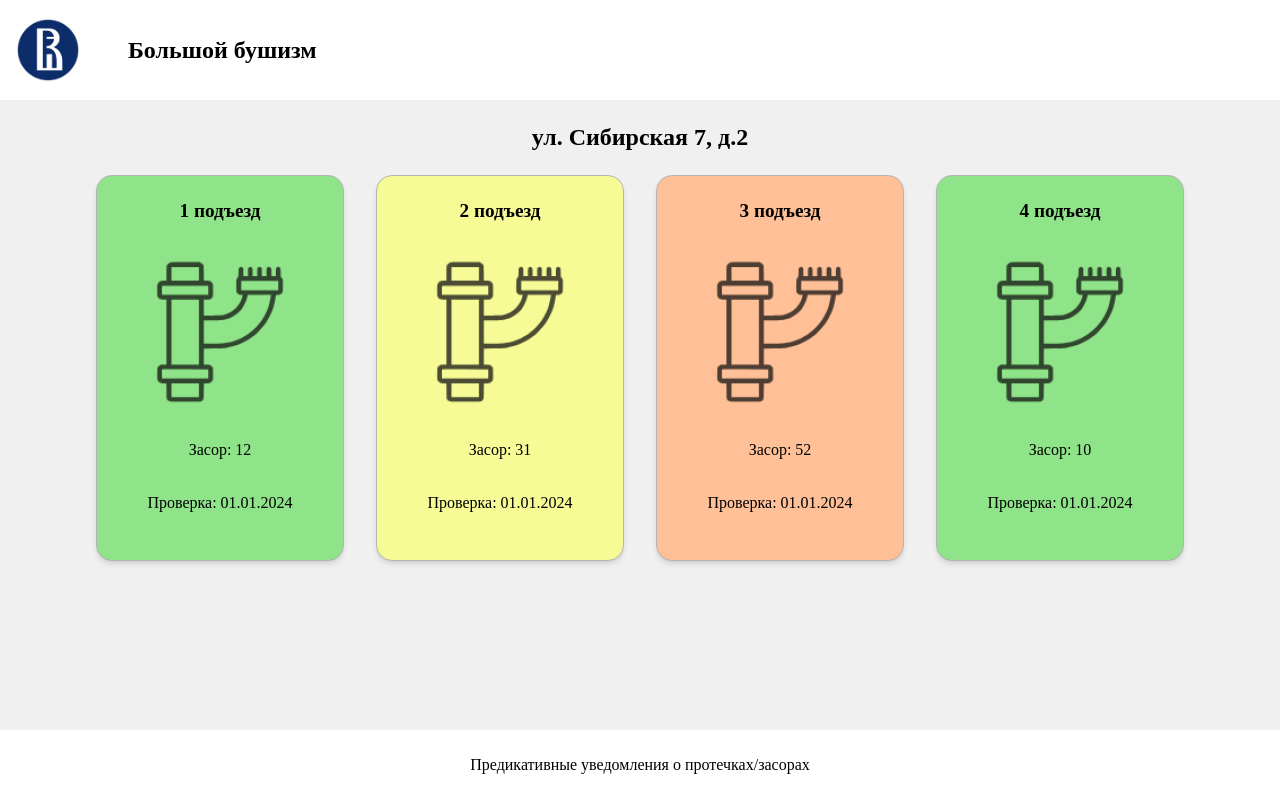
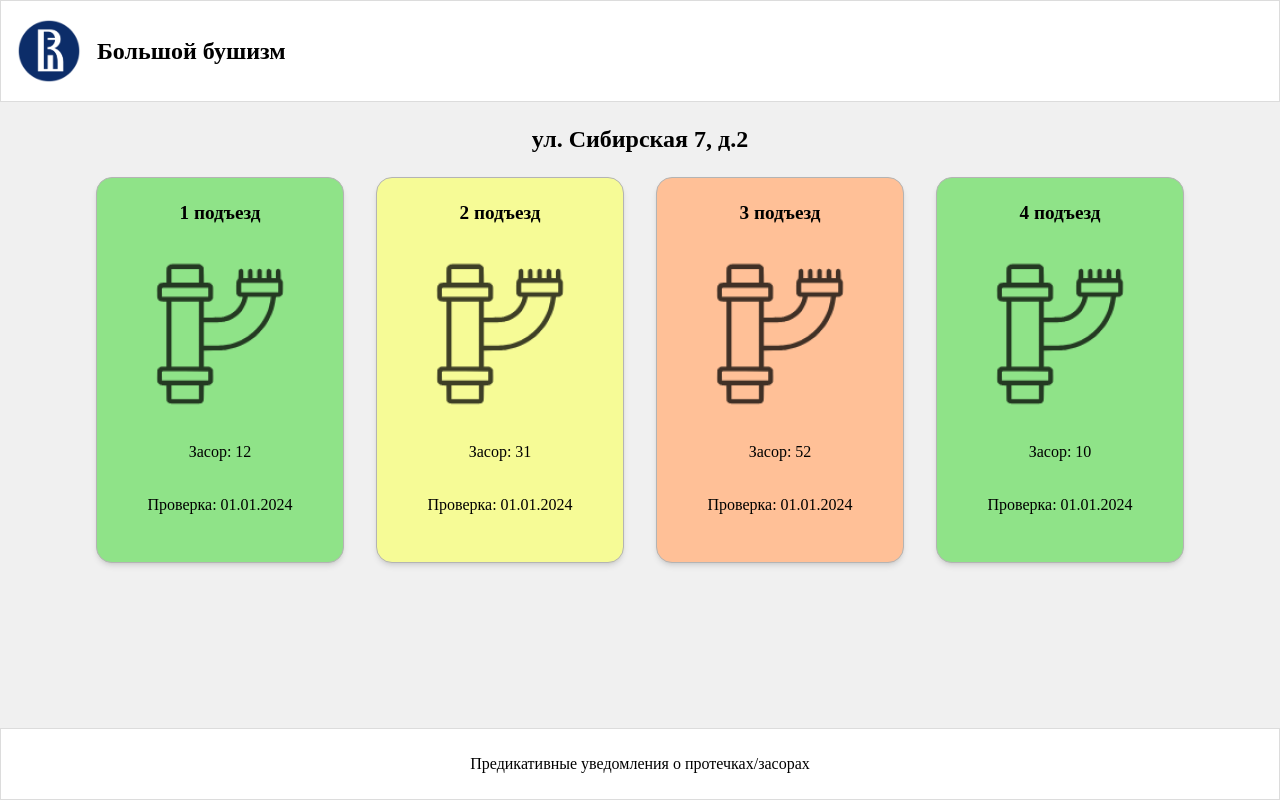
Before and after one commit to byRingo/predictive-notifications-about-blockages, a React (Vite) app in the folder frontend/: page / in a window 1280 px wide. Built offline with nearby package versions, Linux system fonts and the light colour scheme.

Commit message:
shadow for footer and header

```diff
--- a/frontend/src/components/Footer/FooterStyles.ts
+++ b/frontend/src/components/Footer/FooterStyles.ts
@@ -7,4 +7,5 @@ export const FooterSection = styled.div`
     justify-content: center;
     align-items: center;
     flex-shrink: 0;
+    border: 1px solid rgb(220 220 220);
   `
--- a/frontend/src/components/Header/HeaderStyles.ts
+++ b/frontend/src/components/Header/HeaderStyles.ts
@@ -4,8 +4,9 @@ export const HeaderSection = styled.div`
     display: flex;
     height: 100px;
     background-color: white;
-    gap: 2rem;
+    gap: -3rem;
     align-items: center;
+    border: 1px solid rgb(220 220 220);
   `
 
 export const CompanyName = styled.span`
```
Also changed, not shown: frontend/src/assets/pipe.png.
